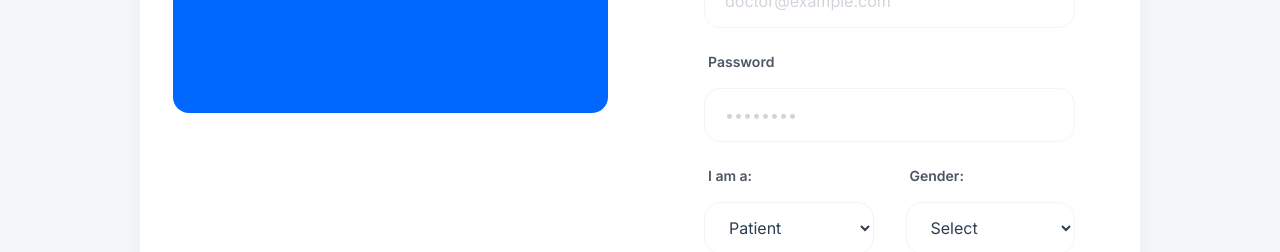
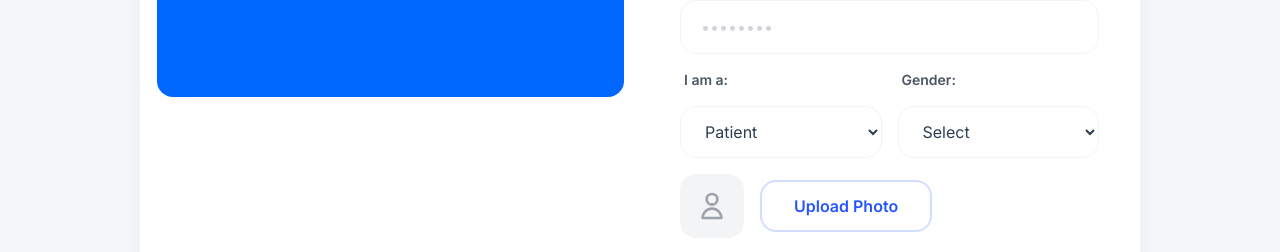
Before and after one commit to Codecrafter2807/Medcare, a React (Create React App) app in the folder frontend/: page /signup in a window 1280 px wide. Shown: the part 499-751 px from the top of the page. Built offline with nearby package versions, Linux system fonts and the light colour scheme; no server answers.

Commit message:
feat: implement user authentication flow with signup, login, and header components

```diff
--- a/frontend/src/components/Header/Header.js
+++ b/frontend/src/components/Header/Header.js
@@ -50,6 +50,8 @@ const Header = () => {
 
   return (
     <>
+      {/* Placeholder to prevent layout shift when header becomes fixed */}
+      <div style={{ height: '80px' }}>
         <header
           className="w-full header flex items-center bg-white/50 backdrop-blur-sm z-[999] transition-all duration-300 border-b border-gray-100"
           ref={headerRef}
@@ -115,6 +117,7 @@ const Header = () => {
             </div>
           </div>
         </header>
+      </div>
 
       {/* Mobile Menu Overlay - Outside Header to prevent backdrop-filter trap */}
       <div
--- a/frontend/src/pages/Login.js
+++ b/frontend/src/pages/Login.js
@@ -57,7 +57,7 @@ const Login = () => {
   };
 
   return (
-    <section className="min-h-[80vh] flex items-center justify-center bg-gray-50/50 py-12 px-6 lg:px-8">
+    <section className="min-h-[calc(100vh-80px)] flex items-center justify-center bg-gray-50/50 py-8 px-6 lg:px-8">
       <div className="max-w-md w-full space-y-8 glass-card p-10 bg-white">
         <div>
           <h2 className="mt-6 text-center text-[28px] font-bold text-darkColor">
--- a/frontend/src/pages/Signup.js
+++ b/frontend/src/pages/Signup.js
@@ -70,14 +70,14 @@ const Signup = () => {
   };
 
   return (
-    <section className="bg-gray-50/50 py-16 px-6">
-      <div className="max-w-[1000px] mx-auto glass-card bg-white overflow-hidden">
+    <section className="bg-gray-50/50 py-8 px-6 min-h-[calc(100vh-80px)] flex items-center justify-center">
+      <div className="max-w-[1000px] w-full mx-auto glass-card bg-white overflow-hidden">
         <div className="grid grid-cols-1 lg:grid-cols-2">
-          <div className="hidden lg:block relative overflow-hidden bg-white flex items-center justify-center p-8">
+          <div className="hidden lg:block relative overflow-hidden bg-white flex items-center justify-center p-4">
             <img src={signupImg} alt="Signup" className="w-full h-auto object-contain rounded-2xl" />
           </div>
 
-          <div className="p-8 lg:p-16 space-y-10">
+          <div className="p-8 lg:p-10 space-y-6">
             <div>
               <h3 className="text-[28px] font-bold text-darkColor">
                 Create an <span className="text-primaryColor">Account</span>
@@ -85,7 +85,7 @@ const Signup = () => {
               <p className="text-gray-500 mt-2">Start your journey towards better health today.</p>
             </div>
 
-            <form onSubmit={submitHandler} className="space-y-6">
+            <form onSubmit={submitHandler} className="space-y-4">
               <div className="space-y-2">
                 <label className="label-field">Full Name</label>
                 <input
@@ -125,7 +125,7 @@ const Signup = () => {
                 />
               </div>
 
-              <div className="flex flex-wrap gap-8 items-center">
+              <div className="flex flex-wrap gap-4 items-center">
                 <div className="space-y-2 flex-1">
                   <label className="label-field">I am a:</label>
                   <select
@@ -155,7 +155,7 @@ const Signup = () => {
                 </div>
               </div>
 
-              <div className="flex items-center gap-6">
+              <div className="flex items-center gap-4">
                 {selectedFile ? (
                   <div className="w-16 h-16 rounded-2xl overflow-hidden border-2 border-primaryColor shadow-lg">
                     <img src={previewURL} alt="Preview" className="w-full h-full object-cover" />
@@ -179,7 +179,7 @@ const Signup = () => {
                   />
                   <label
                     htmlFor="customFile"
-                    className="btn !mt-0 !bg-primaryColor/10 !text-primaryColor !shadow-none hover:!bg-primaryColor hover:!text-white flex items-center gap-2 py-3"
+                    className="btn-outline cursor-pointer flex items-center justify-center gap-2 w-full text-center"
                   >
                     Upload Photo
                   </label>
```
Lines whose indentation alone changed are shown as unchanged.
